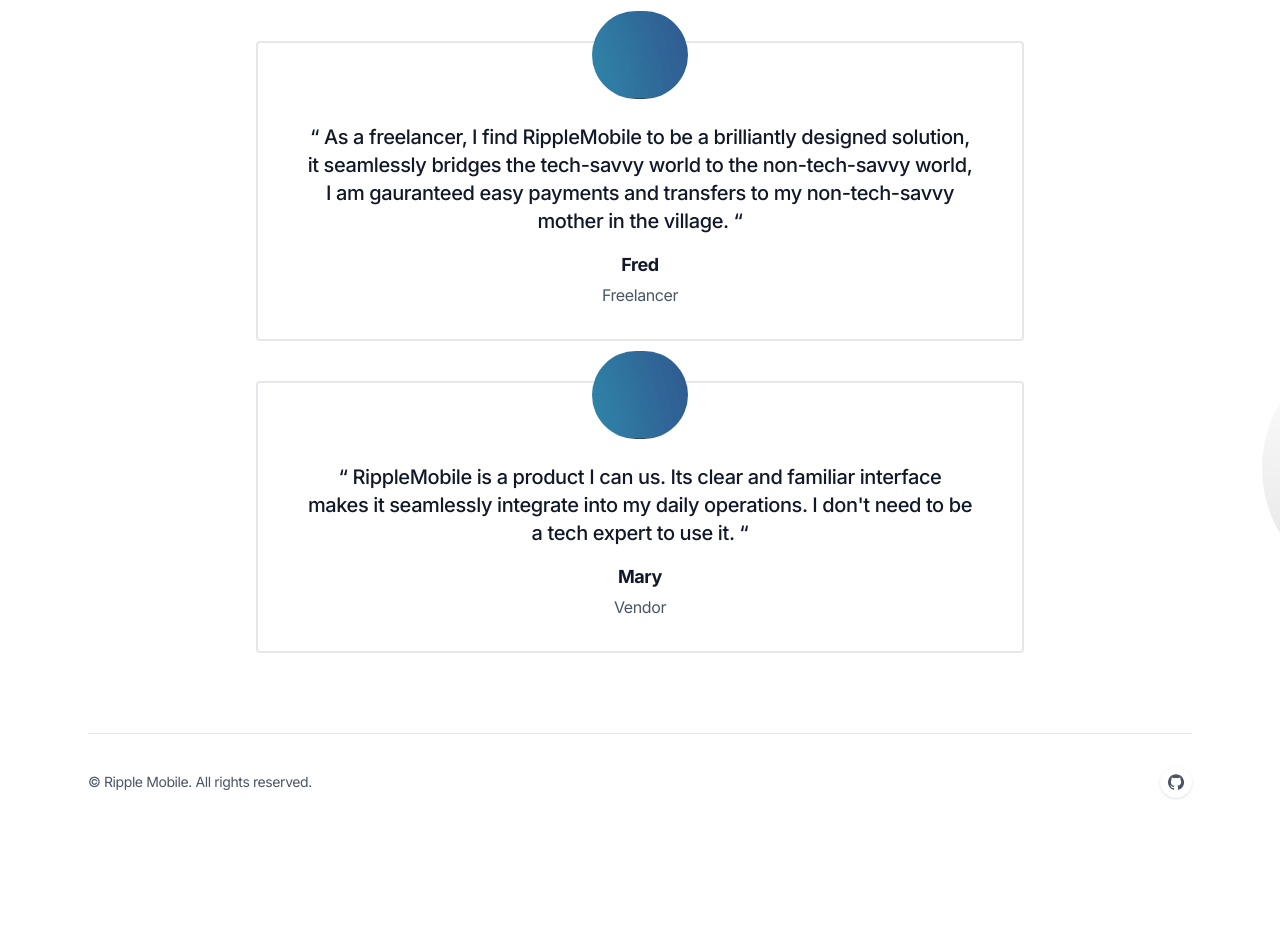
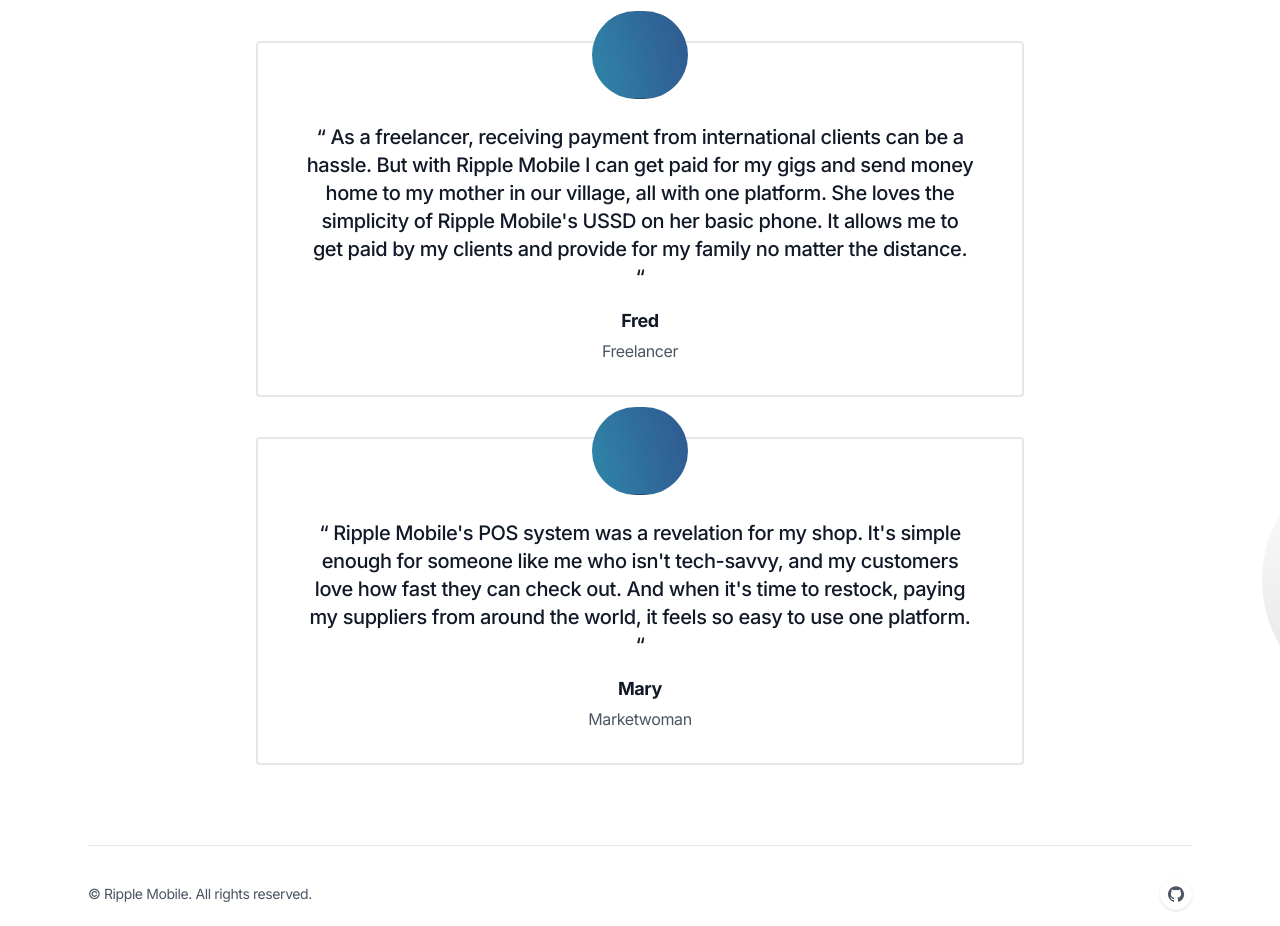
Before and after one commit to afwcole/RippleWebDemo, a Next.js app: page / in a window 1280 px wide. Shown: the part 5120-6046 px from the top of the page. Before the commit the page ends 5950 px from the top, so only its background shows below. Built offline with nearby package versions, Linux system fonts and the light colour scheme; no server answers.

Commit message:
testimonials and hero switch

```diff
--- a/src/components/hero.tsx
+++ b/src/components/hero.tsx
@@ -44,10 +44,10 @@
               <div id="default-carousel" className="absolute inset-0 -z-[2] bg-black bg-opacity-70" data-carousel="slide" data-carousel-interval="7000">
                 <div className="relative overflow-hidden roundedLg h-full">
                   <div className="hidden duration-[650ms] ease-linear" data-carousel-item>
-                    <Image src={Hero2} className="absolute block w-full h-full object-cover -translate-x-1/2 -translate-y-1/2 top-1/2 left-1/2 brightness-[0.4]" alt="..."/>
+                    <Image src={Hero1} className="absolute block w-full h-full object-cover -translate-x-1/2 -translate-y-1/2 top-1/2 left-1/2 brightness-[0.4]" alt="..."/>
                   </div>
                   <div className="hidden duration-[650ms] ease-linear" data-carousel-item>
-                    <Image src={Hero1} className="absolute block w-full h-full object-cover -translate-x-1/2 -translate-y-1/2 top-1/2 left-1/2 brightness-[0.4]" alt="..."/>
+                    <Image src={Hero2} className="absolute block w-full h-full object-cover -translate-x-1/2 -translate-y-1/2 top-1/2 left-1/2 brightness-[0.4]" alt="..."/>
                   </div>
                 </div>
               </div>
--- a/src/components/testimonials.tsx
+++ b/src/components/testimonials.tsx
@@ -40,7 +40,7 @@
                   <Image className="relative rounded-full" src={TestimonialImage} width={96} height={96} alt="Testimonial 01" />
                 </div>
                 <blockquote className="text-xl font-medium mb-4">
-                 “ As a freelancer, I find RippleMobile to be a brilliantly designed solution, it seamlessly bridges the tech-savvy world to the non-tech-savvy world, I am gauranteed easy payments and transfers to my non-tech-savvy mother in the village. “  </blockquote>
+                 “ As a freelancer, receiving payment from international clients can be a hassle. But with Ripple Mobile I can get paid for my gigs and send money home to my mother in our village, all with one platform. She loves the simplicity of Ripple Mobile's USSD on her basic phone. It allows me to get paid by my clients and provide for my family no matter the distance. “  </blockquote>
                 <cite className="block font-bold text-lg not-italic mb-1">Fred</cite>
                 <div className="text-gray-600">
                   <span>Freelancer</span>
@@ -55,10 +55,10 @@
                   <Image className="relative rounded-full" src={TestimonialImage} width={96} height={96} alt="Testimonial 02" />
                 </div>
                 <blockquote className="text-xl font-medium mb-4">
-                  “ RippleMobile is a product I can us. Its clear and familiar interface makes it seamlessly integrate into my daily operations. I don&apos;t need to be a tech expert to use it. “                </blockquote>
+                  “ Ripple Mobile's POS system was a revelation for my shop. It's simple enough for someone like me who isn't tech-savvy, and my customers love how fast they can check out. And when it's time to restock, paying my suppliers from around the world, it feels so easy to use one platform. “                </blockquote>
                 <cite className="block font-bold text-lg not-italic mb-1">Mary</cite>
                 <div className="text-gray-600">
-                  <span>Vendor</span>
+                  <span>Marketwoman</span>
                 </div>
               </div>
             </div>
```
